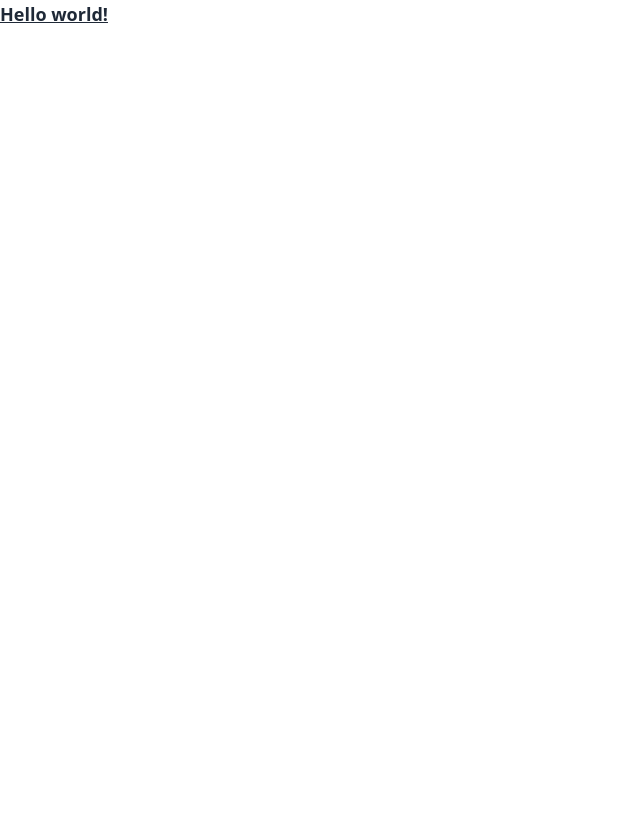
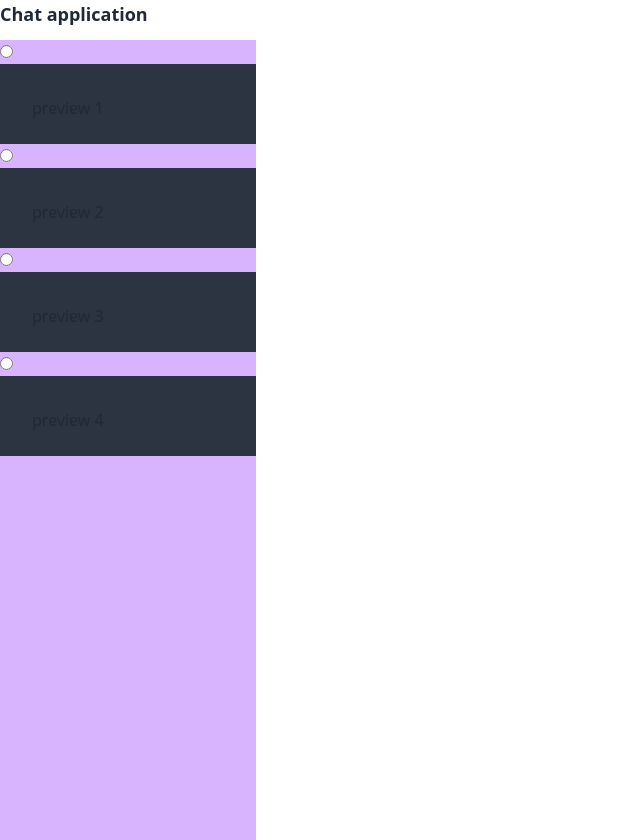
Before and after one commit to ReadyCodeToUse/go-svelte-websocket-chat, a SvelteKit app in the folder client/: page / in a window 1280 px wide. Shown: the whole page, without its empty margins (0-640 px from the left). Before the commit the page ends 800 px from the top, so only its background shows below. Built offline with nearby package versions, Linux system fonts and the light colour scheme.

Commit message:
[ADD] chat list placeholder
check if the radio box is a good solution or not

```diff
--- /dev/null
+++ b/client/src/lib/components/preview.svelte
@@ -0,0 +1,6 @@
+<script>
+	/** @type {string} */
+	export let title;
+</script>
+
+<div class="w-full h-20 p-8 bg-neutral hover:bg-neutral-focus divide-solid">{title}</div>
--- a/client/src/routes/+page.svelte
+++ b/client/src/routes/+page.svelte
@@ -1,3 +1,13 @@
+<script>
+	import Preview from '$lib/components/preview.svelte';
+
+	const titles = ['preview 1', 'preview 2', 'preview 3', 'preview 4'];
+
+	/** @type {string}*/
+	let preview = '';
+
+</script>
+
 <!-- <script>
     import {preventTabClose} from "$lib/prevetClose";
 
@@ -12,7 +22,15 @@
 	Here would go a huge form that user doesn't want to lose in case of an accident.
 </div> -->
 
-<h1 class="text-lg font-bold underline">Hello world!</h1>
+<h1 class="text-lg font-bold h-10">Chat application</h1>
+<main class="grid grid-cols-10">
+	<div class="col-span-2 h-screen bg-purple-300">
+		{#each titles as title}
+			<input type="radio" name="preview" value={title} bind:group={preview}>
+			<Preview {title}/>
+		{/each}
+	</div>
+</main>
 
 <!-- {#if connection}
 	connected
```
